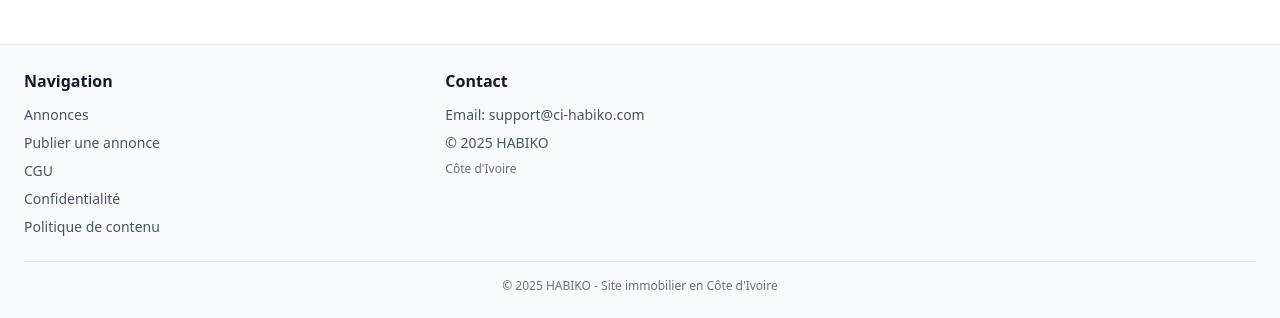
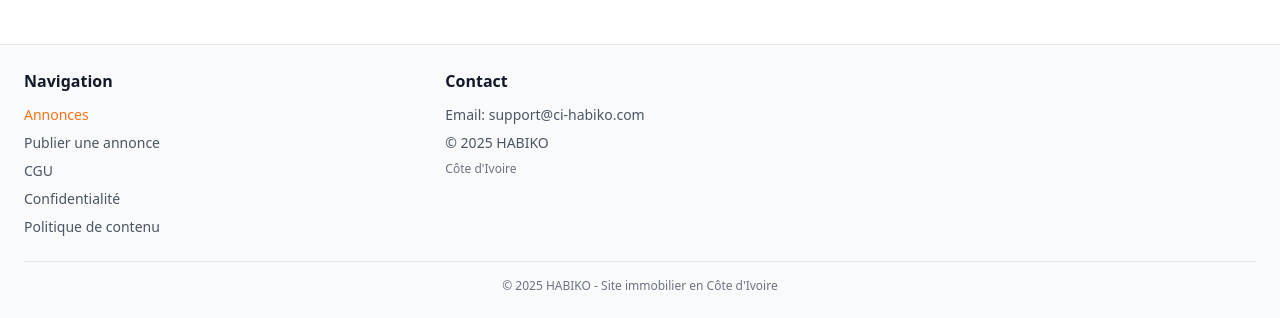
Before and after one commit to Chaka06/habiko-django, a Django app: template templates/accounts/boost_ad.html in a window 1280 px wide, with the pointer over the restyled element. Shown: the part 1047-1365 px from the top of the page. Run offline with Django 3.2, Linux system fonts and the light colour scheme; the template is opened without the code that fills it, so the values that code supplies are empty; some libraries are stand-ins or nearby versions.

Commit message:
Ajout d'un style CSS personnalisé pour forcer la couleur orange au survol des liens du footer

```diff
--- a/templates/base.html
+++ b/templates/base.html
@@ -268,6 +268,11 @@
         display: -webkit-box;
         -webkit-box-orient: vertical;
         -webkit-line-clamp: 2;
+      }
+
+      /* Style pour les liens du footer au survol */
+      footer a:hover {
+        color: #f97316 !important;
       }
 
       /* CTA Section - Copié exactement de age_gate.html */
```
